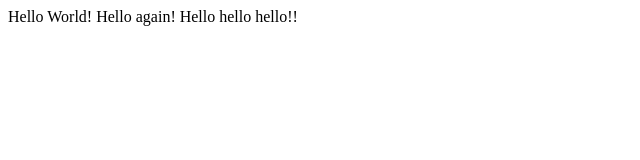
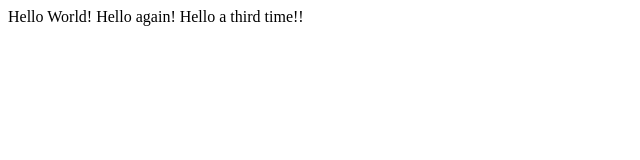
Before and after one commit to PrasannaPatil95/Project0, a plain HTML site: page hello.html in a window 1280 px wide. Shown: the full height of the page, 0-640 px from the left. Drawn offline with Linux system fonts and the light colour scheme.

```diff
--- a/hello.html
+++ b/hello.html
@@ -4,6 +4,6 @@
         <title>My Webpage!!</title>
     </head>
     <body>
-        Hello World! Hello again! Hello hello hello!!
+        Hello World! Hello again! Hello a third time!!
     </body>
 </html>
```
